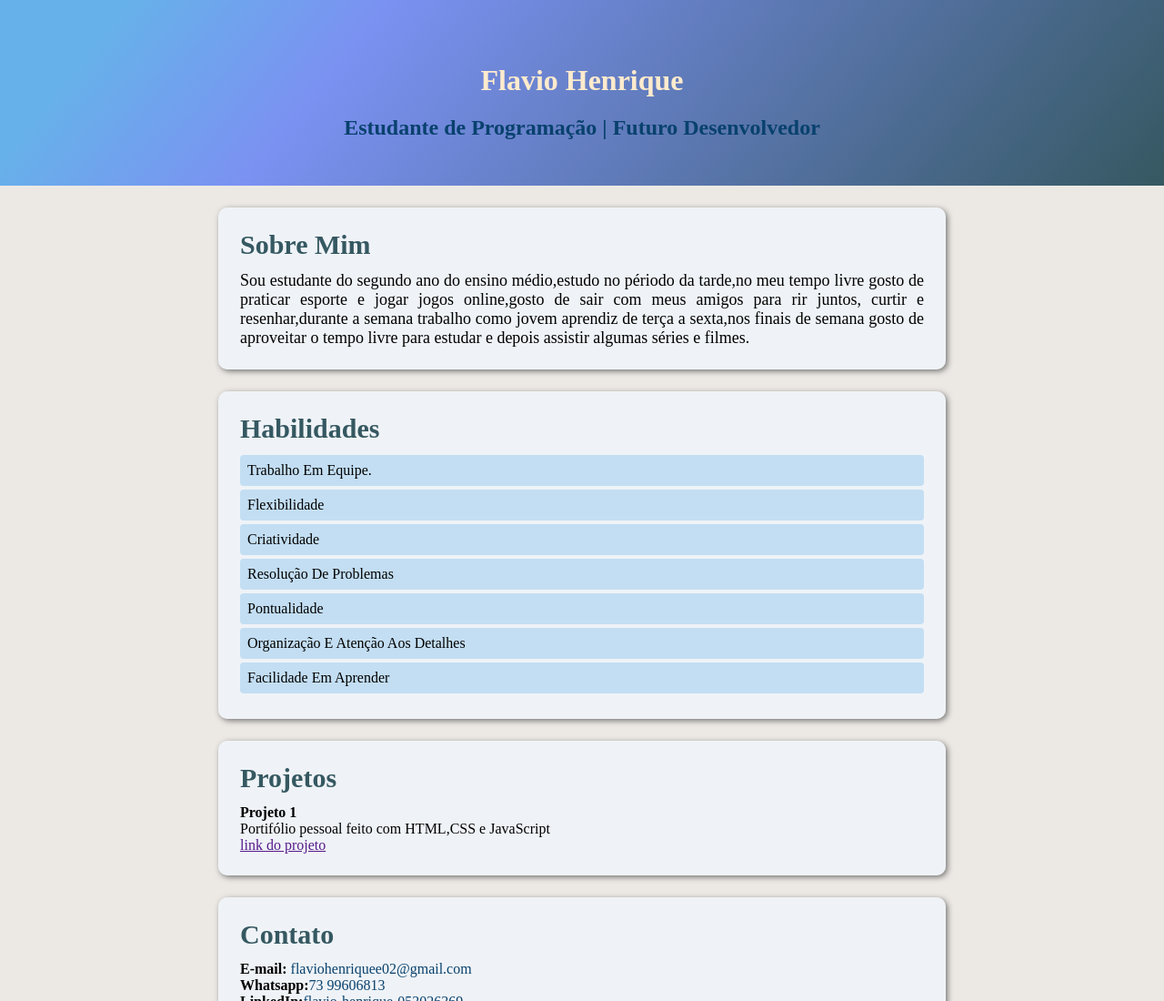
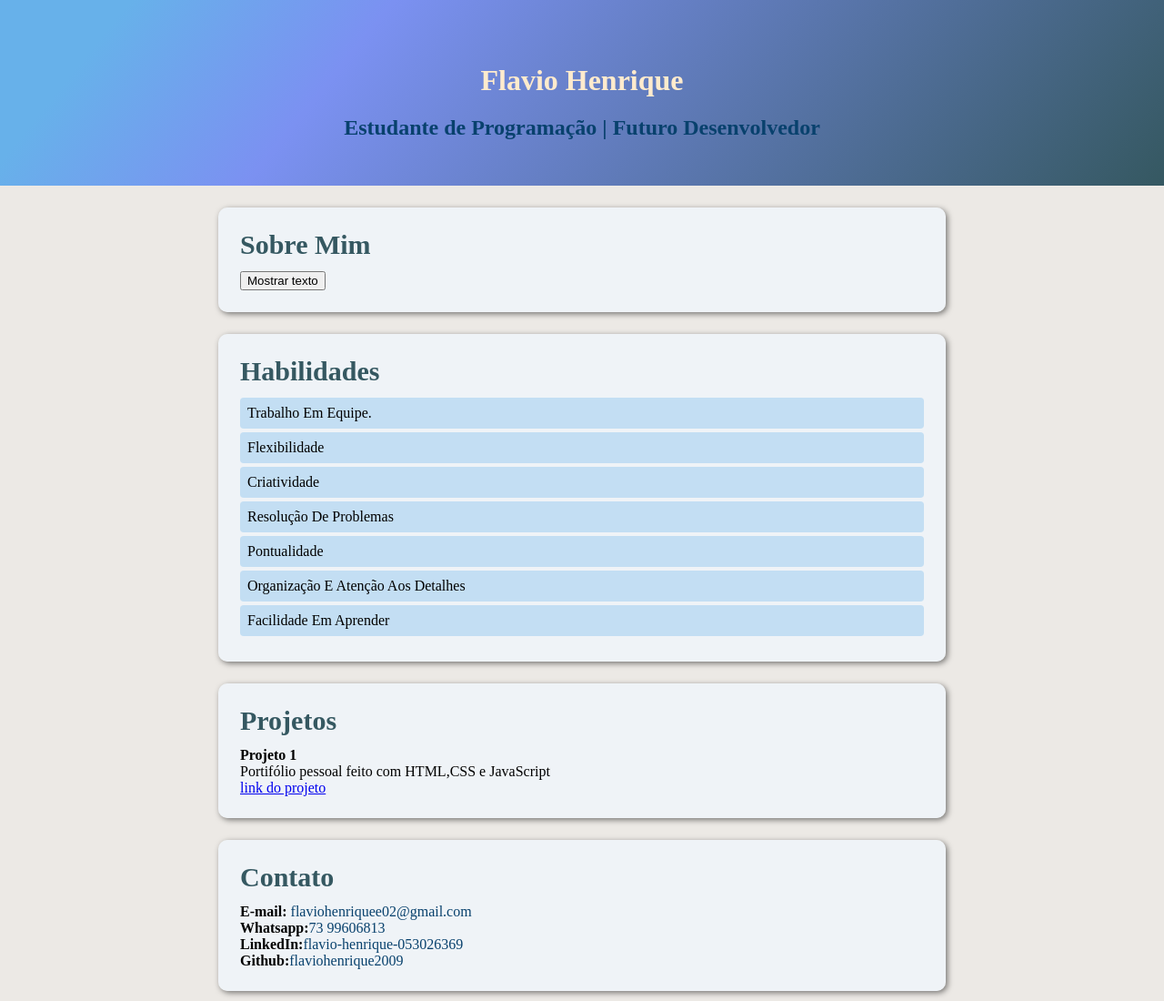
Before and after one commit to Flaviohenrique2009/Potifolio, a plain HTML site: page index.html in a window 1280 px wide. Shown: the top 1100 px of the page at 91% size. Drawn offline with Linux system fonts and the light colour scheme.

Commit message:
Add files via upload

```diff
--- a/index.html
+++ b/index.html
@@ -10,6 +10,7 @@
         }
     </style>
     <link rel="stylesheet" href="style.css">
+    <script src="./script.js"></script>
   </head>
   <body>
     <header>
@@ -20,7 +21,8 @@
     <main>
       <section class="sobreMim">
         <h3>Sobre Mim</h3>
-        <p>Sou estudante do segundo ano do ensino médio,estudo no périodo da tarde,no meu tempo livre gosto de praticar esporte e jogar jogos online,gosto de sair com meus amigos para rir juntos, curtir e resenhar,durante a semana trabalho como jovem aprendiz de terça a sexta,nos finais de semana gosto de aproveitar o tempo livre para estudar e depois assistir algumas séries e filmes.</p>
+        <p id="Sobre-mim">Sou estudante do segundo ano do ensino médio,estudo no périodo da tarde,no meu tempo livre gosto de praticar esporte e jogar jogos online,gosto de sair com meus amigos para rir juntos, curtir e resenhar,durante a semana trabalho como jovem aprendiz de terça a sexta,nos finais de semana gosto de aproveitar o tempo livre para estudar e depois assistir algumas séries e filmes.</p>
+         <button onclick="mostrarSobre()">Mostrar texto</button>
       </section>
 
       <section>
@@ -55,7 +57,7 @@
             <p>
                 Portifólio pessoal feito com HTML,CSS e JavaScript
             </p>
-            <span><a target="_blank" href="">link do projeto</a></span>
+            <span><a target="_blank" href="https://github.com/Flaviohenrique2009/Potifolio.git">link do projeto</a></span>
         </div>
       </section>
 
@@ -71,5 +73,6 @@
     <footer>
       <small>Feito com 💙 por Flavio</small>
     </footer>
+    <script src="./script.js"></script>
   </body>
 </html>
--- /dev/null
+++ b/script.js
@@ -0,0 +1,11 @@
+// alert(
+//     'bem vindos ao meu portifolio'
+// )
+
+function mostrarSobre(){
+    const p=document.getElementById('Sobre-mim')
+    if (p.style.display =='none')
+    p.style.display='block'
+    else
+        p.style.display='none'
+}
--- a/style.css
+++ b/style.css
@@ -61,7 +61,8 @@ footer{
 .sobreMim p{
     font-size: 18px;
     text-align: justify;
-    color:;
+    display:none;
+
 }
 .contato a,.contato p{
     text-decoration: none;
```
